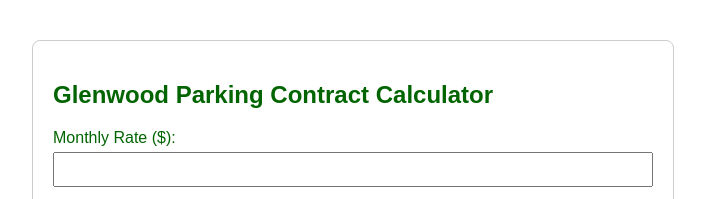
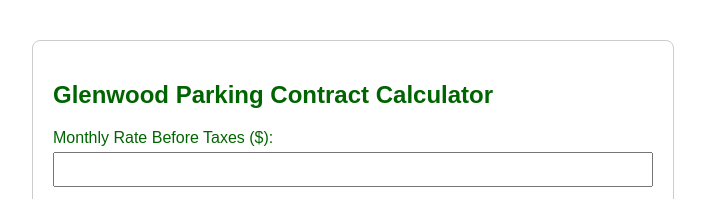
Before and after one commit to Mrrisaac/parking-calc, a plain HTML site: page index.html in a window 1280 px wide. Shown: the top 199 px of the page, without its empty margins (287-992 px from the left). Drawn offline with Linux system fonts and the light colour scheme.

Commit message:
Add files via upload

```diff
--- a/index.html
+++ b/index.html
@@ -56,7 +56,7 @@
 </head>
 <body>
   <h2>Glenwood Parking Contract Calculator</h2>
-  <label for="monthlyRate">Monthly Rate ($):</label>
+  <label for="monthlyRate">Monthly Rate Before Taxes ($):</label>
   <input type="number" id="monthlyRate" step="0.01" />
 
   <label for="startDate">Start Date:</label>
```
